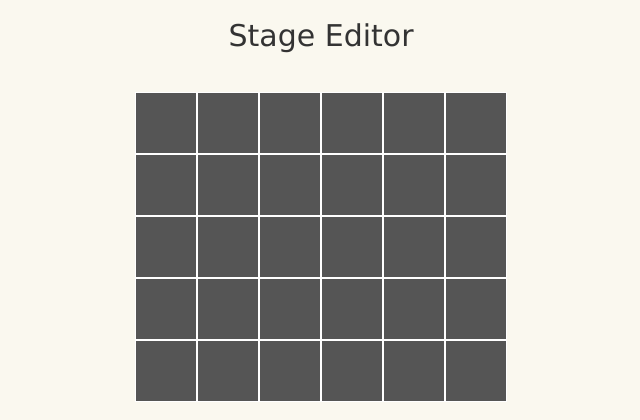
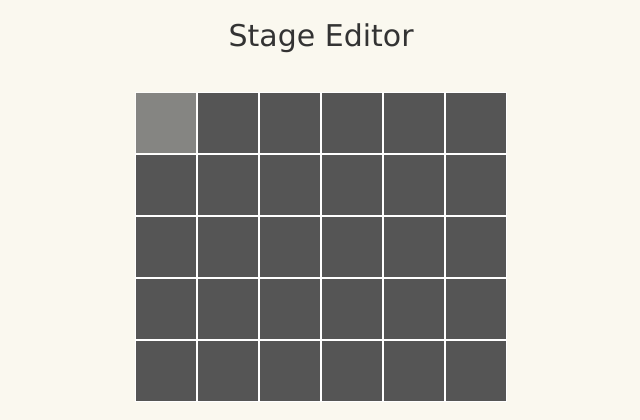
Before and after one commit to kevinpamplona/pdm, a Django app: page /stage/editor in a window 1280 px wide, with the pointer over the restyled element. Shown: the top 420 px of the page, without its empty margins (319-959 px from the left). Run offline with Django 3.2, Linux system fonts and the light colour scheme; some libraries are stand-ins or nearby versions.

Commit message:
minor styling

```diff
--- a/assets/stylesheets/style.css
+++ b/assets/stylesheets/style.css
@@ -115,6 +115,10 @@ h1.title {
   display: inline-block;
 }
 
+.canvas-droppable:hover {
+  opacity: 0.7;
+}
+
 .placed-element-start {
   background-color: azure;
 }
```
